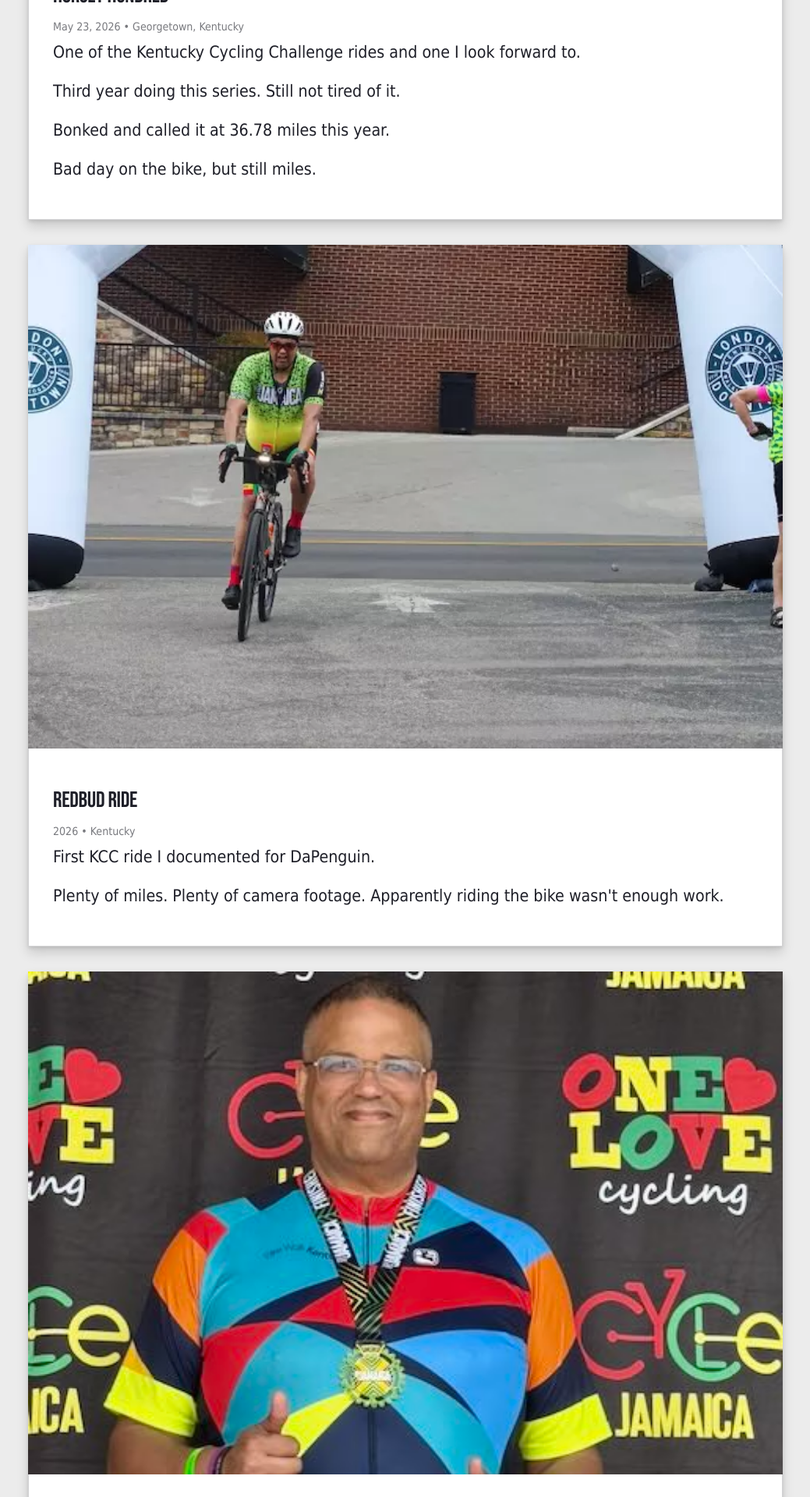
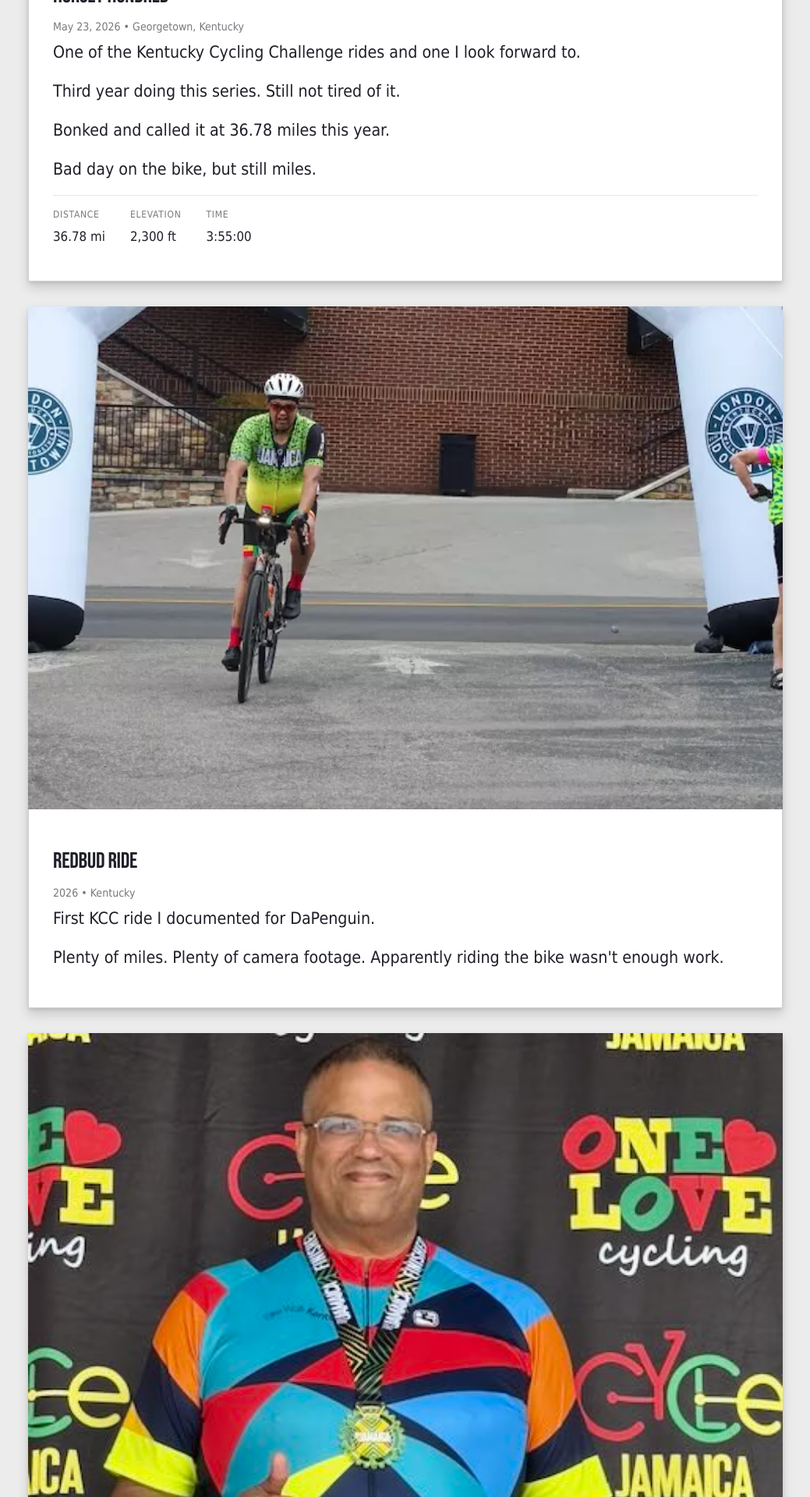
Before and after one commit to DaPenguin-Cycling/keep-riding, a Jekyll site: the page built from event.html, in a window 1280 px wide. Shown: the part 3382-5302 px from the top of the page at 78% size, without its empty margins (120-1159 px from the left). Built offline with Jekyll 4.4.1, drawn with Linux system fonts in a browser that asks for light colours.

Commit message:
Show logged ride figures on the Horsey Hundred card
Distance, elevation and time under the writing, separated by a hairline
rule: evidence sitting beneath the copy rather than a dashboard competing
with it. Tabular figures so numbers line up between cards.

Optional per ride via a `strava` block, so a card with no logged figures is
unchanged. An activity `url` is opt-in for the same reason the social links
are: strava.com/activities/<id> only opens for visitors when the activity
is public, and a link that 404s is the thing this site spent a rewrite
getting rid of.

Figures are Horsey's, read off the Strava card in the ride video. The url
is left commented out pending the activity id.

Deliberately not automated. The daily Action could fetch per-activity data,
but only Horsey has a precise enough date to match against — Limestone is
"September 2026", Redbud is "2026", Jamaica is a multi-day trip — so it
would light up one card while adding a scope requirement to the token and a
dependency on activity privacy.

Co-Authored-By: Claude Opus 5 <noreply@anthropic.com>

```diff
--- a/css/site.css
+++ b/css/site.css
@@ -77,6 +77,32 @@
   .sponsor-lockup .button-group {
     justify-content: center;
   }
+}
+
+/* Logged ride figures on a ride card. Deliberately quiet: these are evidence
+   sitting under the writing, not a dashboard competing with it. Tabular figures
+   so the numbers align between cards. */
+.ride-stats {
+  display: flex;
+  flex-wrap: wrap;
+  gap: 0.35rem 2rem;
+  margin: 0 0 0.75rem;
+  padding-top: 0.75rem;
+  border-top: 1px solid var(--_colors---border-color--border-primary, #0000001a);
+}
+
+.ride-stats dt {
+  font-size: 0.75rem;
+  letter-spacing: 0.06em;
+  text-transform: uppercase;
+  color: var(--_colors---text-color--text-secondary);
+  margin-bottom: 0.15rem;
+}
+
+.ride-stats dd {
+  margin: 0;
+  font-size: 1.05rem;
+  font-variant-numeric: tabular-nums;
 }
 
 /* Ride card photos sit in a fixed 3:2 slot, so a portrait photo gets cropped.
--- a/event.html
+++ b/event.html
@@ -79,6 +79,21 @@ description: See where Anthony Brown is riding, where he's been, and the cycling
               <p>{{ para }}</p>
               {%- endfor %}
             </div>
+            {%- if ride.strava %}
+            {%- comment -%}
+              Logged figures for the ride, not claims about it. Linked only when
+              the activity is public — a `url` is opt-in per ride for that reason.
+            {%- endcomment -%}
+            <dl class="ride-stats">
+              {%- if ride.strava.distance %}<div><dt>Distance</dt><dd>{{ ride.strava.distance }}</dd></div>{% endif %}
+              {%- if ride.strava.elevation %}<div><dt>Elevation</dt><dd>{{ ride.strava.elevation }}</dd></div>{% endif %}
+              {%- if ride.strava.time %}<div><dt>Time</dt><dd>{{ ride.strava.time }}</dd></div>{% endif %}
+            </dl>
+            {%- assign strava_url = ride.strava.url | default: "" %}
+            {%- if strava_url != "" %}
+            <a href="{{ strava_url }}" target="_blank" rel="noopener" class="text-link is-secondary">View this ride on Strava</a>
+            {%- endif %}
+            {%- endif %}
           </div>
         </div>
       </li>
```
Also changed, not shown: _data/rides.yml (+9 -0 lines), README.md.
